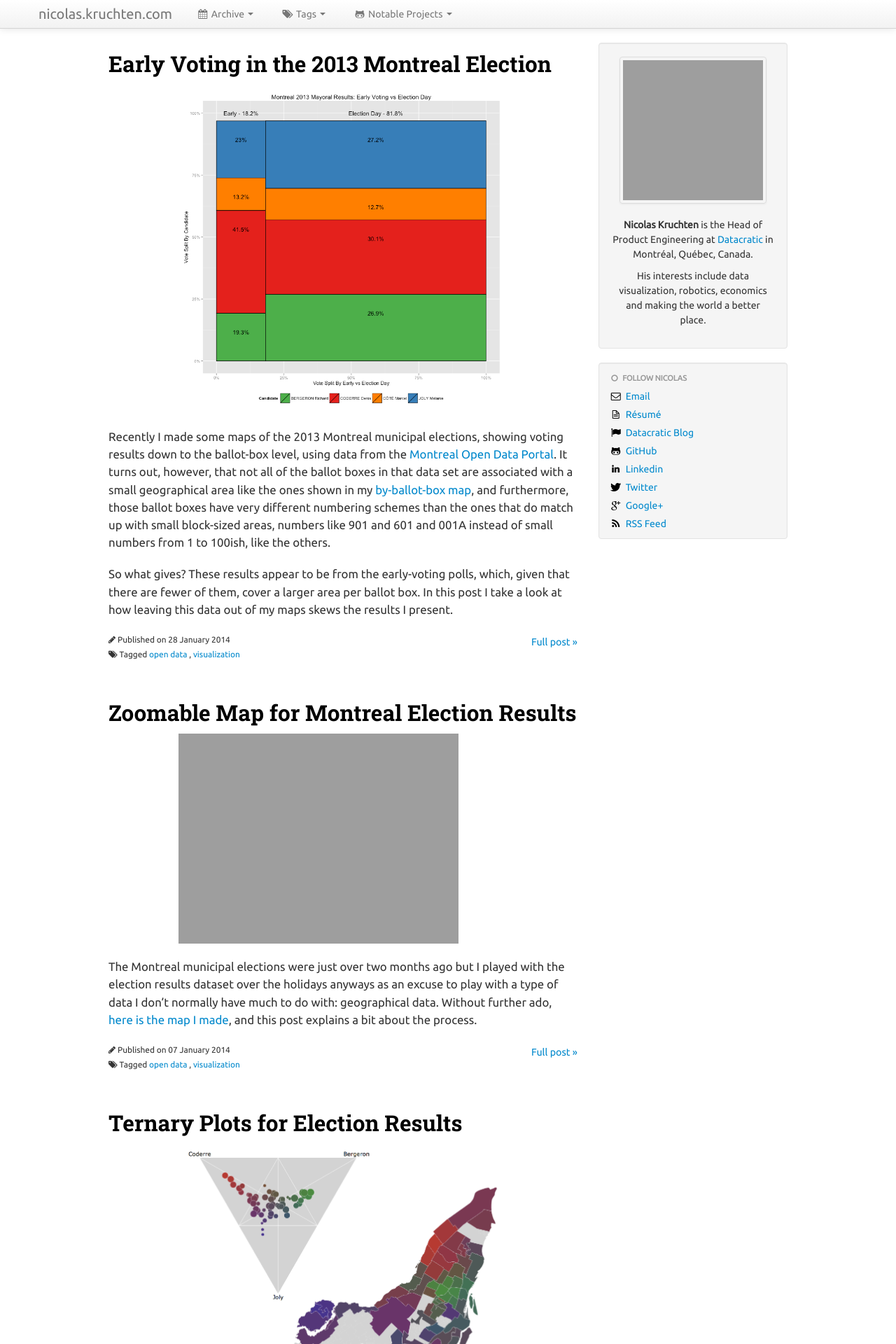
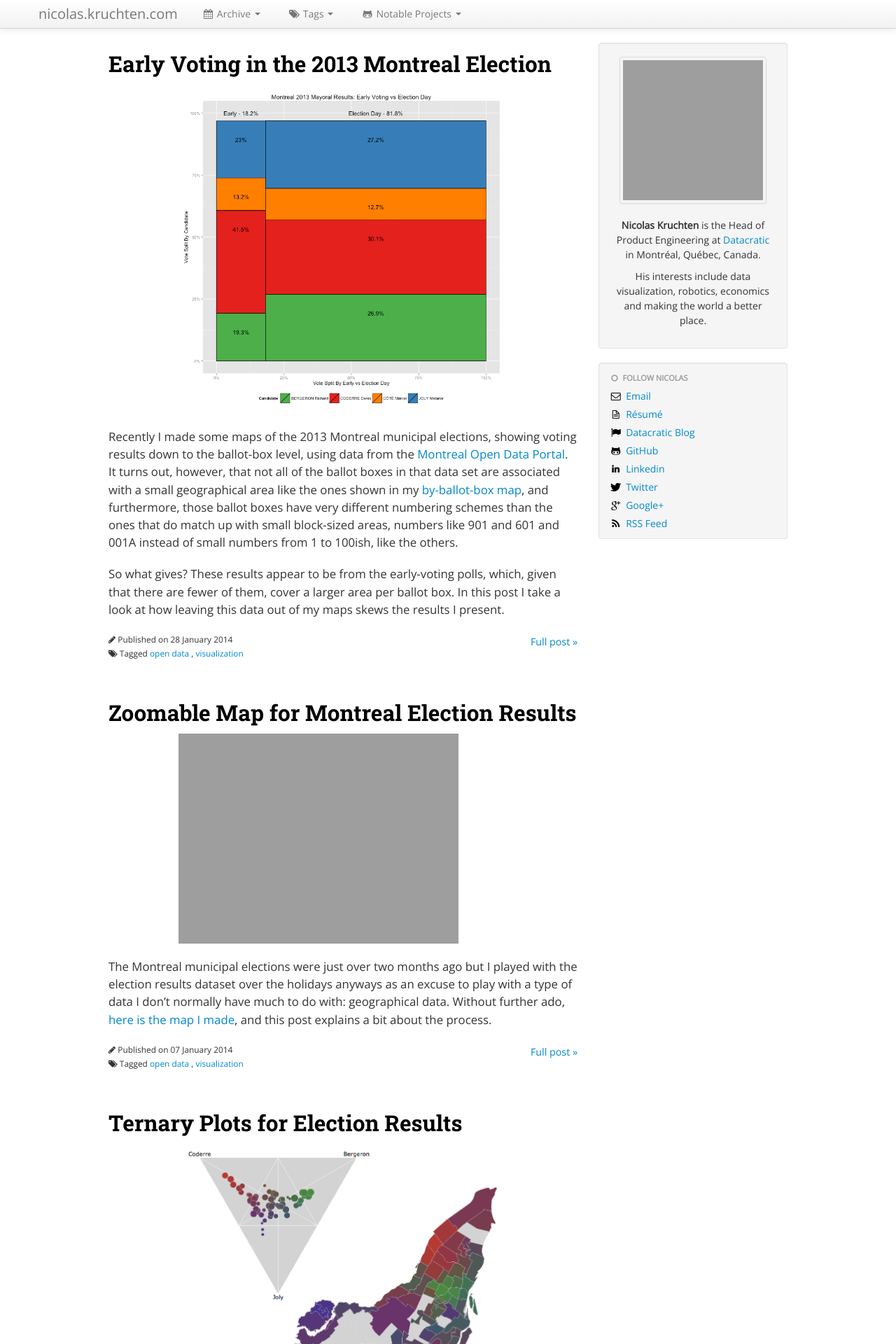
Before and after one commit to nicolaskruchten/nicolaskruchten.github.io, a Jekyll site: the page built from index.html, in a window 1280 px wide. Shown: the top 1920 px of the page at 70% size. Built offline with Jekyll 4.4.1, drawn with Linux system fonts in a browser that asks for light colours; the list of posts is cut into pages by our own code; grey boxes are pictures that could not be loaded.

Commit message:
Update common.html

```diff
--- a/_includes/head/common/common.html
+++ b/_includes/head/common/common.html
@@ -32,9 +32,9 @@
 	{% elsif site.favicon.enabled and site.favicon.remote.enabled %}
 		<link rel="icon" type="image/{{ site.favicon.remote.type }}" href="{{ site.favicon.remote.full_url }}" />
 	{% endif %}
-	<link href='http://fonts.googleapis.com/css?family=Roboto+Slab:700|Ubuntu' rel='stylesheet' type='text/css'>
+	<link href='http://fonts.googleapis.com/css?family=Roboto+Slab:700|Open+Sans:400' rel='stylesheet' type='text/css'>
 	<style>
-	body { font-family: 'Ubuntu'; -webkit-font-smoothing: antialiased;}
+	body { font-family: 'Open Sans'; -webkit-font-smoothing: antialiased;}
 	h1, h2, h3, h4, h5, h6 {font-family: 'Roboto Slab'; font-weight: normal;}
 	p { line-height: 1.5; }
 	</style>
```
